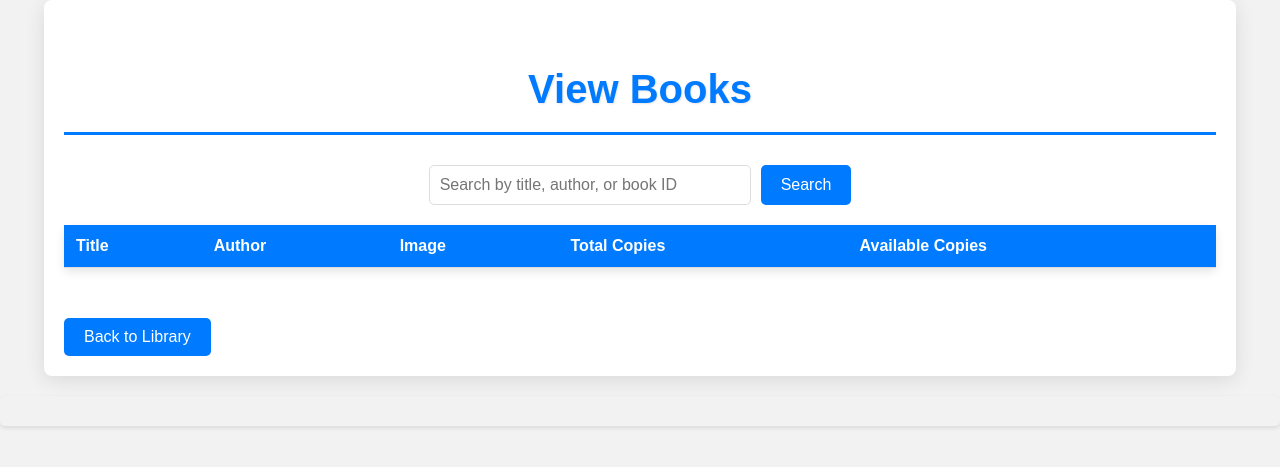
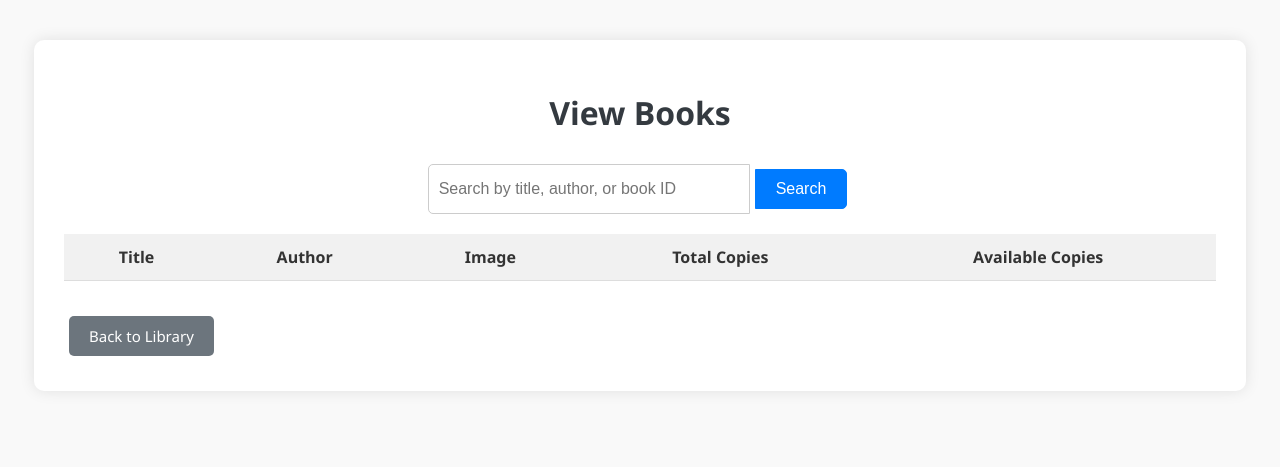
Before and after one commit to vidved123/MyLibrary, a Python web app: template templates/view_books.html in a window 1280 px wide. Shown: the top 467 px of the page. Run offline with Jinja, Linux system fonts and the light colour scheme; the template is opened without the code that fills it, so the values that code supplies are empty.

Commit message:
Update ViewBooks.css

```diff
--- a/static/css/ViewBooks.css
+++ b/static/css/ViewBooks.css
@@ -1,185 +1,215 @@
+/* General page layout */
 body {
-    font-family: 'Arial', sans-serif;
-    background-color: #f2f2f2;
+    font-family: 'Segoe UI', Tahoma, Geneva, Verdana, sans-serif;
+    background-color: #f9f9f9;
     margin: 0;
     padding: 0;
     color: #333;
 }
 
-h1 {
-    text-align: center;
-    color: #007bff;
-    padding: 20px 0;
-    font-size: 2.5rem;
-    margin-bottom: 30px;
-    border-bottom: 3px solid #007bff;
-    text-shadow: 1px 1px 2px rgba(0, 0, 0, 0.1);
-}
-
 .container {
     width: 90%;
     max-width: 1200px;
-    margin: 0 auto;
-    padding: 20px;
-    background: white;
-    border-radius: 8px;
-    box-shadow: 0 4px 20px rgba(0, 0, 0, 0.1);
+    margin: 40px auto;
+    background: #fff;
+    padding: 30px;
+    border-radius: 10px;
+    box-shadow: 0 0 15px rgba(0,0,0,0.1);
 }
 
+h1 {
+    text-align: center;
+    margin-bottom: 30px;
+    color: #343a40;
+}
+
+/* Search Form */
 .search-form {
-    margin-bottom: 20px;
     display: flex;
     justify-content: center;
-    gap: 10px;
+    margin-bottom: 20px;
 }
 
-.search-form input {
+.search-form input[type="text"] {
     padding: 10px;
     font-size: 16px;
-    border: 1px solid #ddd;
-    border-radius: 5px;
     width: 300px;
-    transition: border-color 0.3s;
-}
-
-.search-form input:focus {
-    border-color: #007bff;
+    border: 1px solid #ccc;
+    border-radius: 5px 0 0 5px;
     outline: none;
 }
 
 .search-form button {
     padding: 10px 20px;
     font-size: 16px;
-    border: none;
-    border-radius: 5px;
     background-color: #007bff;
     color: white;
+    border: 1px solid #007bff;
+    border-radius: 0 5px 5px 0;
     cursor: pointer;
-    transition: background-color 0.3s ease;
 }
 
 .search-form button:hover {
     background-color: #0056b3;
 }
 
+/* Table styling */
 table {
     width: 100%;
     border-collapse: collapse;
-    margin: 20px 0;
-    background-color: #fff;
-    border-radius: 5px;
-    box-shadow: 0 4px 10px rgba(0, 0, 0, 0.1);
+    margin-bottom: 30px;
 }
 
-th, td {
-    padding: 12px;
-    text-align: left;
+table th,
+table td {
+    padding: 12px 15px;
+    text-align: center;
     border-bottom: 1px solid #ddd;
 }
 
-th {
-    background-color: #007bff;
-    color: #fff;
+table th {
+    background-color: #f1f1f1;
     font-weight: bold;
-    position: sticky;
-    top: 0;
-    z-index: 1;
 }
 
-td {
-    font-size: 16px;
-    color: #555;
+table img {
+    max-width: 100px;
+    height: auto;
+    border-radius: 5px;
 }
 
-tr:hover {
-    background-color: #f1f1f1;
-}
-
-img {
-    max-width: 100px;
-    max-height: 150px;
-    object-fit: cover;
+/* Buttons */
+button,
+a.back-button {
+    padding: 10px 20px;
+    font-size: 15px;
+    margin: 5px;
     border-radius: 5px;
-    border: 1px solid #ddd;
-}
-
-.no-image {
-    color: #888;
-    font-style: italic;
+    text-decoration: none;
+    cursor: pointer;
+    display: inline-block;
+    transition: background-color 0.3s ease;
 }
 
 .delete-button {
     background-color: #dc3545;
-    color: #fff;
+    color: white;
     border: none;
-    padding: 10px 20px;
-    border-radius: 50px;
-    font-size: 18px;
-    font-weight: bold;
-    box-shadow: 0 4px 6px rgba(0, 0, 0, 0.1);
-    cursor: pointer;
-    transition: background-color 0.3s ease, transform 0.2s ease;
 }
 
 .delete-button:hover {
     background-color: #c82333;
-    transform: scale(1.05);
-}
-
-.delete-button:active {
-    background-color: #a71d2a;
-    transform: scale(0.98);
 }
 
 .back-button {
-    display: inline-block;
-    margin-top: 30px;
-    padding: 10px 20px;
-    background-color: #007bff;
+    background-color: #6c757d;
     color: white;
-    border: none;
-    border-radius: 5px;
-    text-decoration: none;
-    font-size: 16px;
-    text-align: center;
-    transition: background-color 0.3s ease;
 }
 
 .back-button:hover {
-    background-color: #0056b3;
+    background-color: #5a6268;
 }
 
-.flash-messages {
-    margin-top: 20px;
-    padding: 15px;
+/* Flash messages */
+.flash-messages .success {
+    background-color: #d4edda;
+    color: #155724;
+    padding: 10px;
     border-radius: 5px;
-    box-shadow: 0 2px 4px rgba(0, 0, 0, 0.1);
+    margin-bottom: 10px;
 }
 
-.flash-messages .info {
-    background-color: #d4edda;
-    color: #155724;
-    border: 1px solid #c3e6cb;
+.flash-messages .error,
+.flash-messages .danger {
+    background-color: #f8d7da;
+    color: #721c24;
+    padding: 10px;
+    border-radius: 5px;
+    margin-bottom: 10px;
 }
 
-.flash-messages .error {
-    background-color: #f8d7da;
-    color: #721c24;
-    border: 1px solid #f5c6cb;
+.flash-messages .warning {
+    background-color: #fff3cd;
+    color: #856404;
+    padding: 10px;
+    border-radius: 5px;
+    margin-bottom: 10px;
 }
 
-@media (max-width: 768px) {
-    .search-form input {
+/* Modal overlay */
+.modal {
+    position: fixed;
+    top: 0; left: 0;
+    width: 100%; height: 100%;
+    display: none;
+    justify-content: center;
+    align-items: center;
+    background: rgba(0, 0, 0, 0.6);
+    z-index: 999;
+}
+
+/* Modal content box */
+.modal-content {
+    background: white;
+    padding: 30px;
+    border-radius: 10px;
+    width: 90%;
+    max-width: 400px;
+    text-align: center;
+    box-shadow: 0 6px 20px rgba(0, 0, 0, 0.2);
+}
+
+/* Modal buttons */
+.modal-content button {
+    margin: 10px;
+    padding: 10px 20px;
+    border: none;
+    border-radius: 30px;
+    font-size: 16px;
+    font-weight: bold;
+    cursor: pointer;
+    transition: all 0.3s ease;
+}
+
+/* Specific button styles */
+.modal-content button:nth-child(1) {
+    background-color: #ffc107;
+    color: #212529;
+}
+.modal-content button:nth-child(1):hover {
+    background-color: #e0a800;
+}
+
+.modal-content button:nth-child(2) {
+    background-color: #dc3545;
+    color: #fff;
+}
+.modal-content button:nth-child(2):hover {
+    background-color: #c82333;
+}
+
+.modal-content button:nth-child(3) {
+    background-color: #6c757d;
+    color: white;
+}
+.modal-content button:nth-child(3):hover {
+    background-color: #5a6268;
+}
+
+/* Responsive adjustments */
+@media (max-width: 600px) {
+    .search-form {
+        flex-direction: column;
+    }
+
+    .search-form input[type="text"],
+    .search-form button {
         width: 100%;
+        border-radius: 5px;
+        margin-bottom: 10px;
     }
-    .search-form button {
-        padding: 8px 15px;
-        font-size: 14px;
-    }
-    table {
-        font-size: 14px;
-    }
-    th, td {
-        padding: 10px;
+
+    .modal-content {
+        width: 90%;
     }
 }
```
